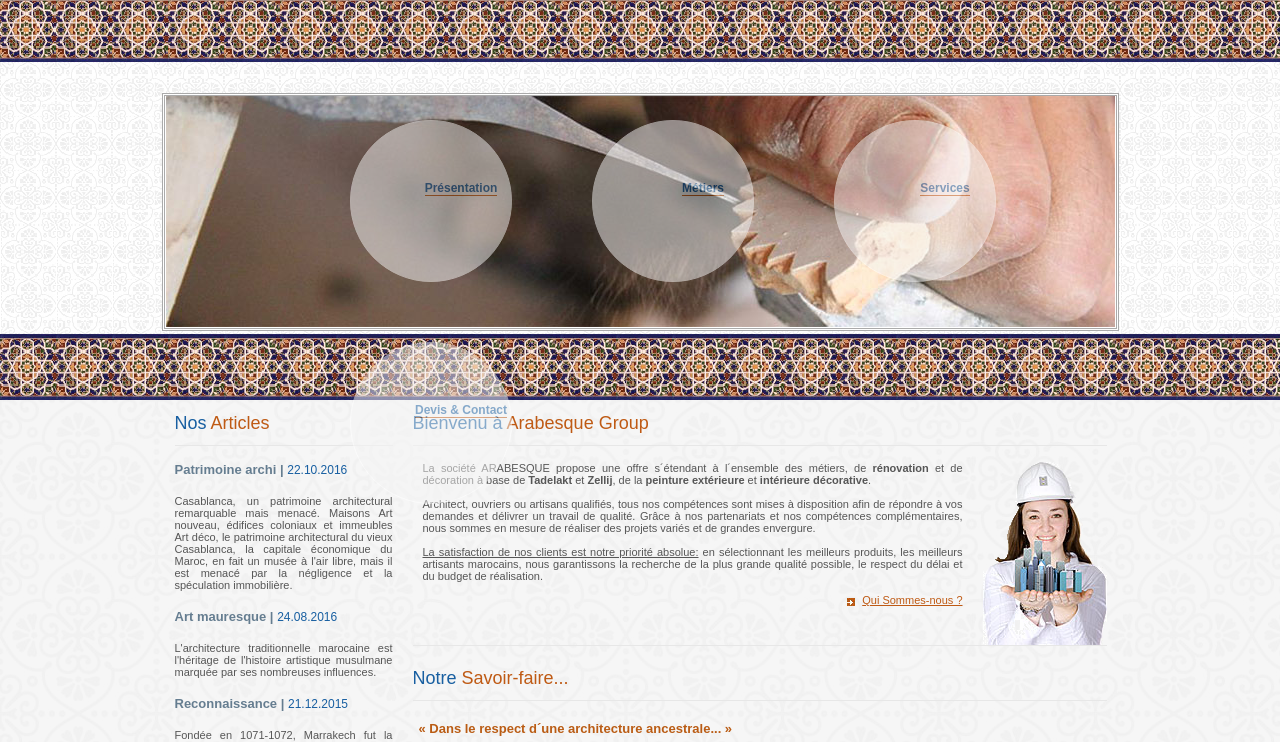
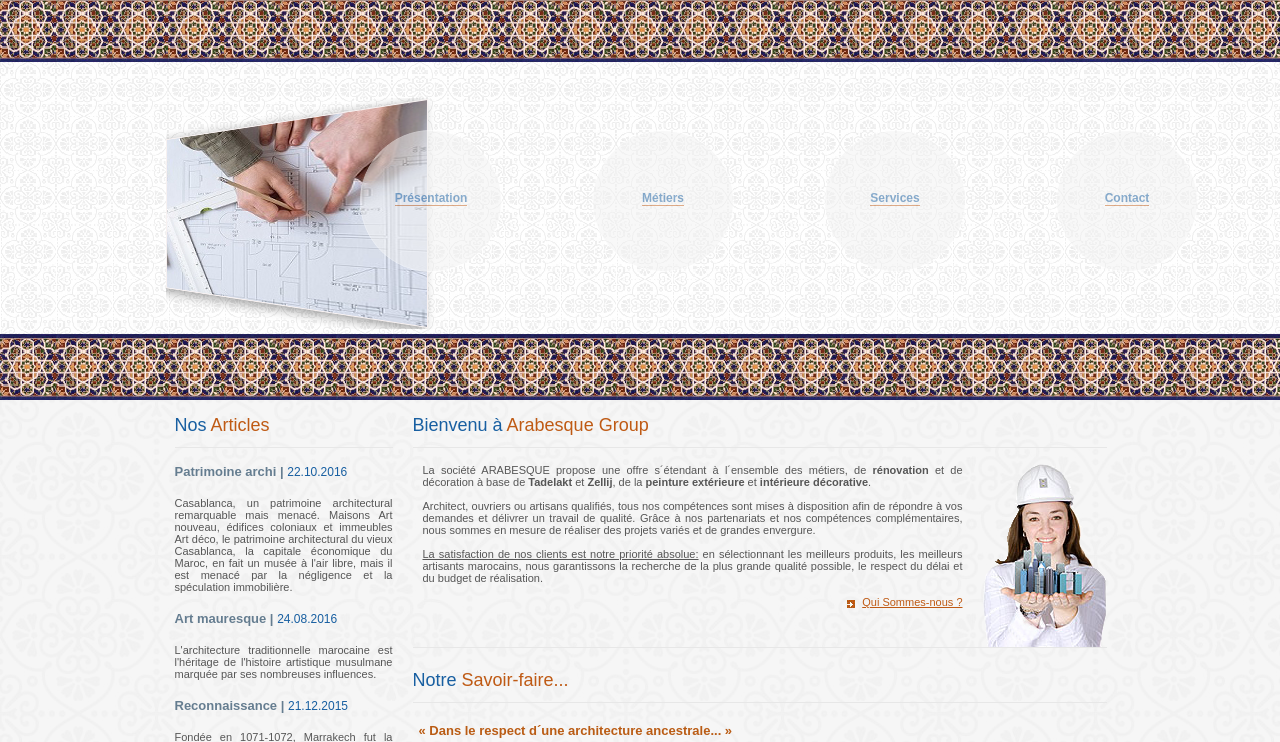
Before and after one commit to 504com/arabesque, a PHP site: page /index.php in a window 1280 px wide. Shown: the top 742 px of the page. Run offline with PHP 8.4, Linux system fonts and the light colour scheme; some libraries are stand-ins or nearby versions.

Commit message:
[menu config forme geometric + PSD]

```diff
--- a/header.php
+++ b/header.php
@@ -12,15 +12,16 @@
     <script type="text/javascript" src="js/lancement.js"></script><!-- permet le lancement de la fonction de scroll -->
 </head>
 <body>
+
+<div id="main">
     <div class="mainmenu">
         <ul>
             <li><a href="presentation.php#presentation">Pr&eacute;sentation</a></li>
             <li><a href="services.php#metier">M&eacute;tiers</a></li>
             <li><a href="services.php#metier">Services</a></li>
-        <li  class="last"><a href="contact.php#contact">Devis & Contact</a></li>
+            <li  class="last"><a href="contact.php#contact">Contact</a></li>
         </ul>
     </div>
-<div id="main">
     <div class="clear"></div>
 <div id="container">
     <div class="headerzone">
@@ -29,7 +30,7 @@
       </div>
       <div class="clear"></div>
       <div class="clear"></div>
-    <div class="banner"><img id="banner" src="images/banner_03.jpg" alt="" /></div>
+    <div class="banner"><img id="banner" src="images/banner_v2/banner_02.png" alt="" /></div>
     <div class="clear"></div>
     <div class="workzone">
         <div  class="workzone-left">
--- a/stylesheet/style.css
+++ b/stylesheet/style.css
@@ -11,11 +11,11 @@ body {
 
 #container {
 	width:951px;
-	margin:63px auto;
+	margin:65px auto;
 	/* background-color: #FFFAFA; */
-	background-color: #ffffff;
+	background-color: transparent;
 	border: double;
-	border-color: #aaaaaa;
+	border-color: transparent;
 }
 
 #main:after {
@@ -97,6 +97,7 @@ body {
 	height:232px;
 	border-bottom:0px solid #E7E7E7;
 	text-align: center;
+	background-color: transparent;
 }
 
 .workzone {
@@ -259,11 +260,11 @@ a:hover {
 	display:block; float:left;
 	/*background:url(../images/menubg.jpg) left top repeat-x;*/
 	list-style:none; text-align:center;
-	padding: 60px 0px 0px 60px;
-	margin: 50px 10px 10px 70px;
-	height: 100px;
-	width: 100px;
-	background: #F5F5F5;
+	padding: 60px 30px 0px 30px;
+	margin: 60px 10px 0px 80px;
+	height: 80px;
+	width: 80px;
+	background: #f3f3f3;
 	border: 1px solid #ffffff;
 	opacity: 0.5;
 	border-radius: 100px;
```
Also changed, not shown: images/banner_v2/banner_02.jpg (added), images/banner_v2/banner_02.png (added), images/banner_v2/banner_03.jpg (renamed from images/banner_03.jpg), images/banner_v2/banner_04.jpg (added), images/welcome-img.jpg (added), images/welcome-img.png, 4 other files. Lines whose indentation alone changed are shown as unchanged.
